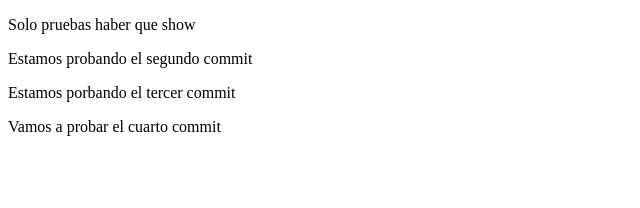
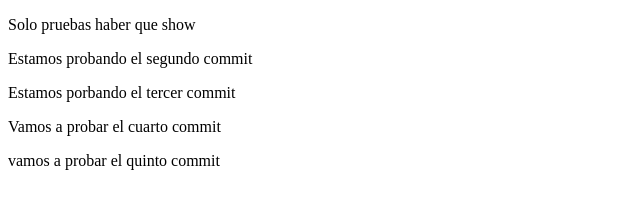
Before and after one commit to chucho1994/nuevo2, a plain HTML site: page index.html in a window 1280 px wide. Shown: the whole page, without its empty margins (0-640 px from the left). Drawn offline with Linux system fonts and the light colour scheme.

Commit message:
Este es el quinto commit

```diff
--- a/index.html
+++ b/index.html
@@ -14,5 +14,6 @@
     <p>Estamos porbando el tercer commit</p>
 
    <p>Vamos a probar el cuarto commit</p>
+   <p>vamos a probar el quinto commit</p>
 </body>
 </html>
```
